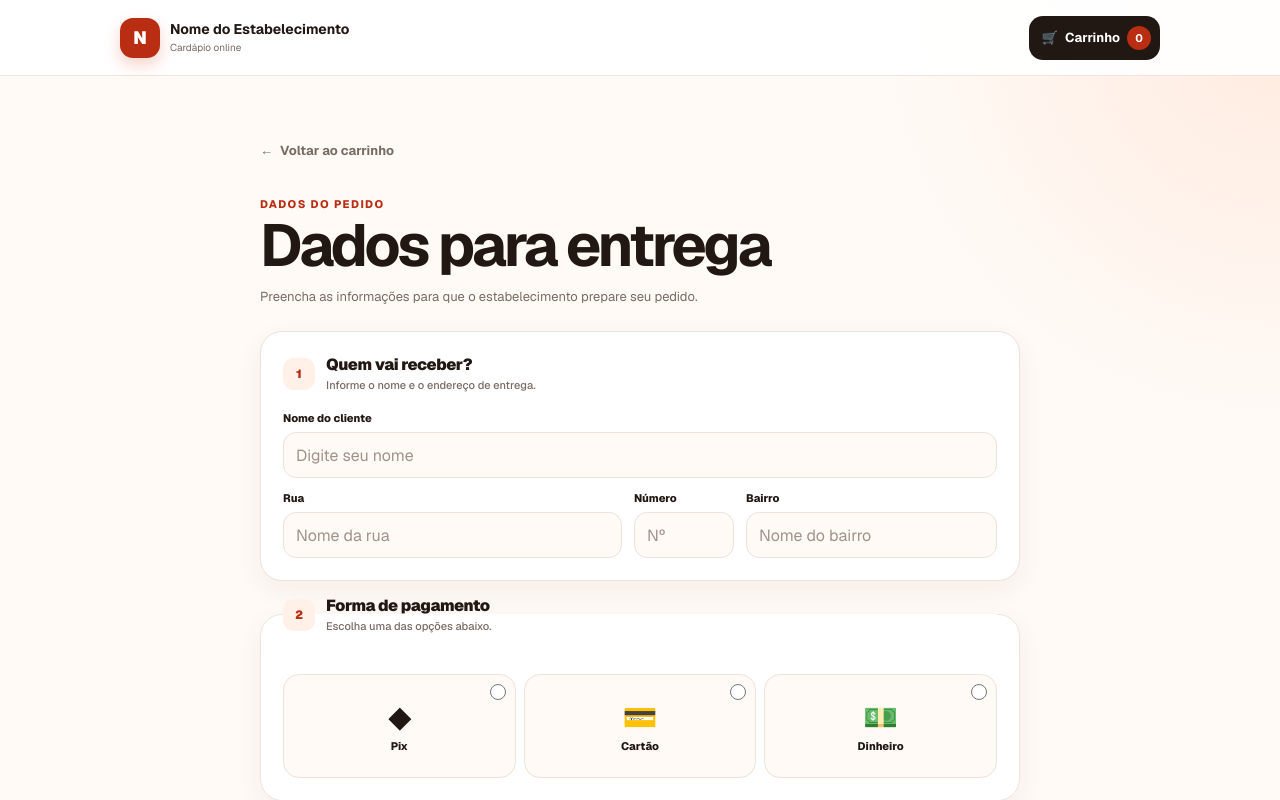
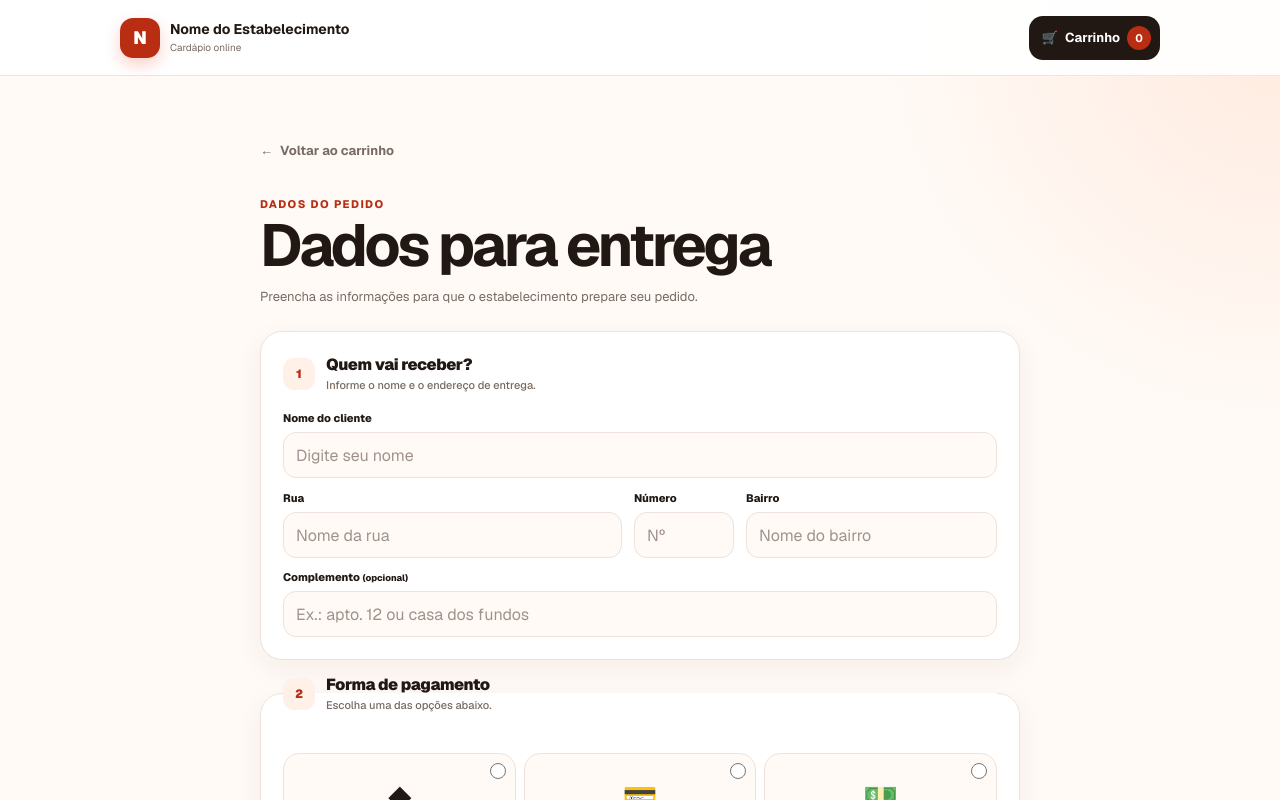
Before and after one commit to FelipeJordaoFernandes/cardapio-digital, a Next.js app: page /finalizar in a window 1280 px wide. Shown: the top 800 px of the page. Built offline with nearby package versions, Linux system fonts and the light colour scheme.

Commit message:
Add optional delivery complement

```diff
--- a/app/components/cart-provider.tsx
+++ b/app/components/cart-provider.tsx
@@ -33,6 +33,7 @@ export type CheckoutDetails = {
   street: string;
   houseNumber: string;
   neighborhood: string;
+  addressComplement: string;
   paymentMethod: PaymentMethod;
   needsChange: ChangeOption;
   changeFor: string;
@@ -68,6 +69,7 @@ const EMPTY_CHECKOUT_DETAILS: CheckoutDetails = {
   street: '',
   houseNumber: '',
   neighborhood: '',
+  addressComplement: '',
   paymentMethod: '',
   needsChange: '',
   changeFor: '',
@@ -104,6 +106,9 @@ function getCartSnapshot() {
               street: typeof storedDetails?.street === 'string' ? storedDetails.street : '',
               houseNumber: typeof storedDetails?.houseNumber === 'string' ? storedDetails.houseNumber : '',
               neighborhood: typeof storedDetails?.neighborhood === 'string' ? storedDetails.neighborhood : '',
+              addressComplement: typeof storedDetails?.addressComplement === 'string'
+                ? storedDetails.addressComplement
+                : '',
               paymentMethod: ['pix', 'card', 'cash'].includes(storedDetails?.paymentMethod ?? '')
                 ? storedDetails?.paymentMethod as PaymentMethod
                 : '',
--- a/app/finalizar/page.tsx
+++ b/app/finalizar/page.tsx
@@ -45,6 +45,7 @@ export default function CheckoutPage() {
   const streetInputRef = useRef<HTMLInputElement>(null);
   const numberInputRef = useRef<HTMLInputElement>(null);
   const neighborhoodInputRef = useRef<HTMLInputElement>(null);
+  const complementInputRef = useRef<HTMLInputElement>(null);
   const {
     items,
     total,
@@ -56,6 +57,7 @@ export default function CheckoutPage() {
     street,
     houseNumber,
     neighborhood,
+    addressComplement,
     paymentMethod,
     needsChange,
     changeFor,
@@ -140,7 +142,6 @@ export default function CheckoutPage() {
                   type="text"
                   name="houseNumber"
                   inputMode="numeric"
-                  autoComplete="address-line2"
                   placeholder="Nº"
                   value={houseNumber}
                   onChange={(event) => updateCheckoutDetails({ houseNumber: event.target.value })}
@@ -160,14 +161,29 @@ export default function CheckoutPage() {
                   placeholder="Nome do bairro"
                   value={neighborhood}
                   onChange={(event) => updateCheckoutDetails({ neighborhood: event.target.value })}
+                  onKeyDown={(event) => focusNextField(event, complementInputRef)}
+                  enterKeyHint="next"
+                  ref={neighborhoodInputRef}
+                  required
+                />
+              </label>
+
+              <label className="form-field form-field--complement">
+                <span>Complemento <small>(opcional)</small></span>
+                <input
+                  type="text"
+                  name="addressComplement"
+                  autoComplete="address-line2"
+                  placeholder="Ex.: apto. 12 ou casa dos fundos"
+                  value={addressComplement}
+                  onChange={(event) => updateCheckoutDetails({ addressComplement: event.target.value })}
                   onKeyDown={(event) => {
                     if (event.key !== 'Enter' || event.nativeEvent.isComposing) return;
                     event.preventDefault();
                     event.currentTarget.blur();
                   }}
                   enterKeyHint="done"
-                  ref={neighborhoodInputRef}
-                  required
+                  ref={complementInputRef}
                 />
               </label>
             </div>
--- a/app/globals.css
+++ b/app/globals.css
@@ -878,7 +878,8 @@ a:focus-visible {
 .checkout-fields { display: grid; gap: 13px; }
 .address-fields { display: grid; grid-template-columns: minmax(0, 1fr) 88px; gap: 12px; }
 .form-field--street { min-width: 0; }
-.form-field--neighborhood { grid-column: 1 / -1; }
+.form-field--neighborhood,
+.form-field--complement { grid-column: 1 / -1; }
 
 .form-field {
   display: grid;
```
Also changed, not shown: app/resumo/page.tsx (+7 -0 lines), app/utils/whatsapp.ts (+7 -3 lines).
